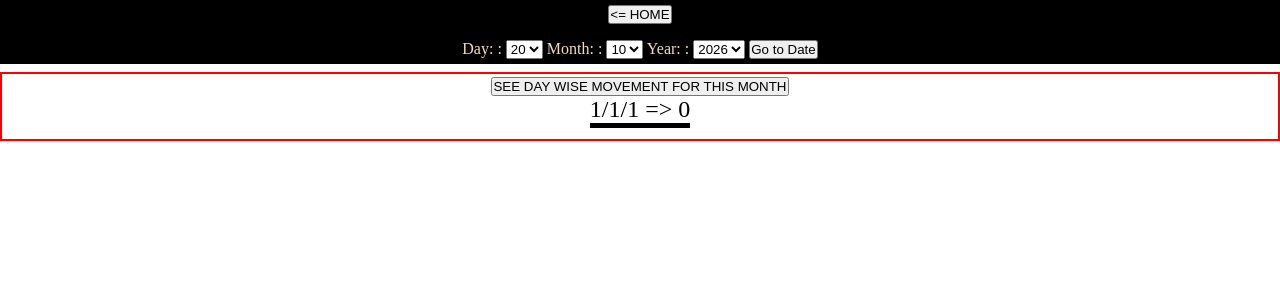
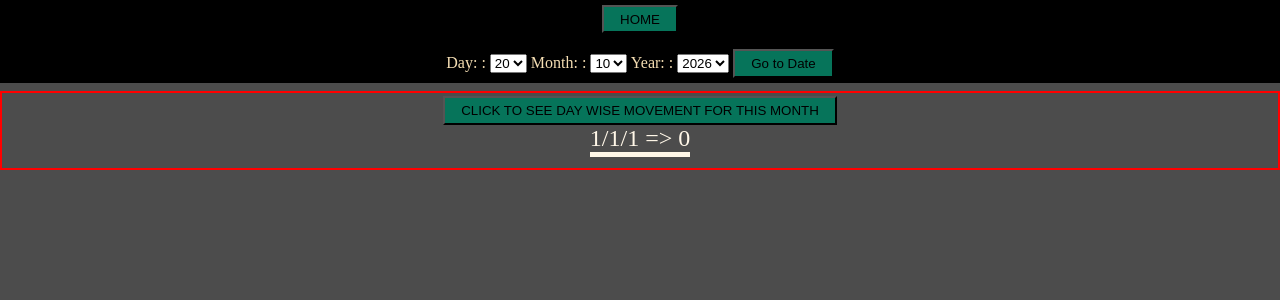
Before and after one commit to Divyam1708/baby_movement_counter, a Django app: a page that uses templates/movement/DateMovement.html in a window 1280 px wide. Shown: the top 300 px of the page. Run offline with Django 5.2, Linux system fonts and the light colour scheme; data that the repository does not hold is empty.

Commit message:
Improved design elements

```diff
--- a/baby_movement_counter/settings.py
+++ b/baby_movement_counter/settings.py
@@ -31,6 +31,11 @@ ALLOWED_HOSTS = [
     'baby-movement-counter.onrender.com',
     '127.0.0.1'
 ]
+# DEBUG = True
+
+# ALLOWED_HOSTS = [
+
+# ]
 
 
 # Application definition
--- a/static/style/movement/base.css
+++ b/static/style/movement/base.css
@@ -2,6 +2,11 @@
     margin: 0;
     padding: 0;
     box-sizing: border-box;
+}
+
+body{
+    background-color: rgba(0,0,0,0.7);
+    color: rgb(255, 247, 232);
 }
 
 .top_bar{
@@ -35,6 +40,18 @@
     align-items: center;
 }
 
+.click_me{
+    padding-inline: 1rem;
+    padding-block: 0.3rem;
+    background-color: rgb(6, 116, 90);
+}
+
+.click_me_delete{
+    background-color: rgb(251, 17, 17);
+    padding-inline: 0.3rem;
+    color: antiquewhite;
+}
+
 .fit_content_width{
     max-width: fit-content;
 }
@@ -66,5 +83,5 @@ a{
     margin-inline: 0.3rem;
     width: fit-content;
     padding: 0.1rem;
-    border: 2px solid;
+    border: 2px solid rgb(158, 123, 75);
 }
--- a/templates/movement/DateMovement.html
+++ b/templates/movement/DateMovement.html
@@ -12,8 +12,8 @@
 
     <div class="top_bar" >
         <a href="{% url 'movement:home'%}">
-            <button>
-                <= HOME
+            <button class="click_me">
+                HOME
             </button>
         </a>
 
@@ -23,13 +23,13 @@
             {% for field in form %}
             {{ field.label_tag }} : {{ field }}
             {% endfor %}
-            <button type="submit">Go to Date</button>
+            <button class="click_me" type="submit">Go to Date</button>
         </form>
     </div>
 
     <div class="counter_content">
         <a href="{% url 'movement:month-wise-per-day-counter' month %}">
-            <button> SEE DAY WISE MOVEMENT FOR THIS MONTH</button>
+            <button class="click_me">CLICK TO SEE DAY WISE MOVEMENT FOR THIS MONTH</button>
         </a>
         <p class="headline">
             {{ date }} => {{ movement_count }}
@@ -42,7 +42,7 @@
                     {{ movement.time|time:"h : i A" }}
                 </div>
                 <a href="{% url 'movement:delete-movement' movement.id %}">
-                    <button>DELETE</button>
+                    <button class="click_me_delete">DELETE</button>
                 </a>
             </li>
             {% endfor %}
```
Also changed, not shown: templates/movement/Home.html (+5 -5 lines).
